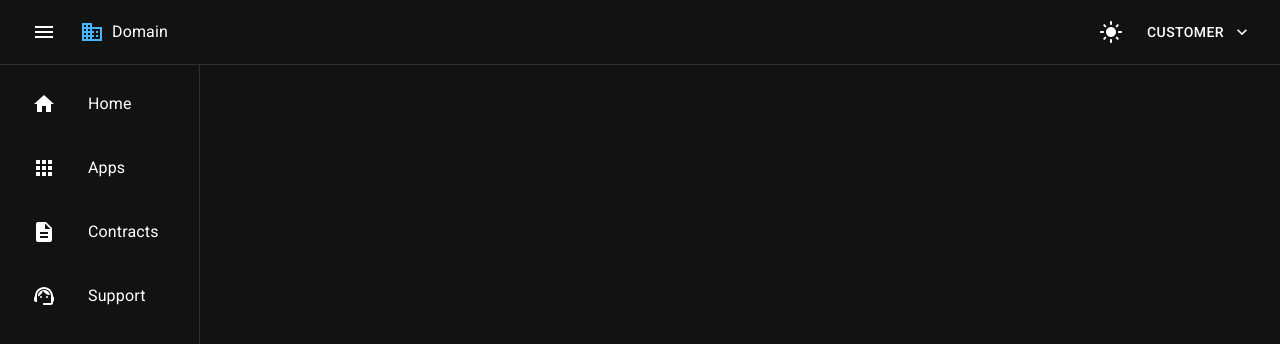
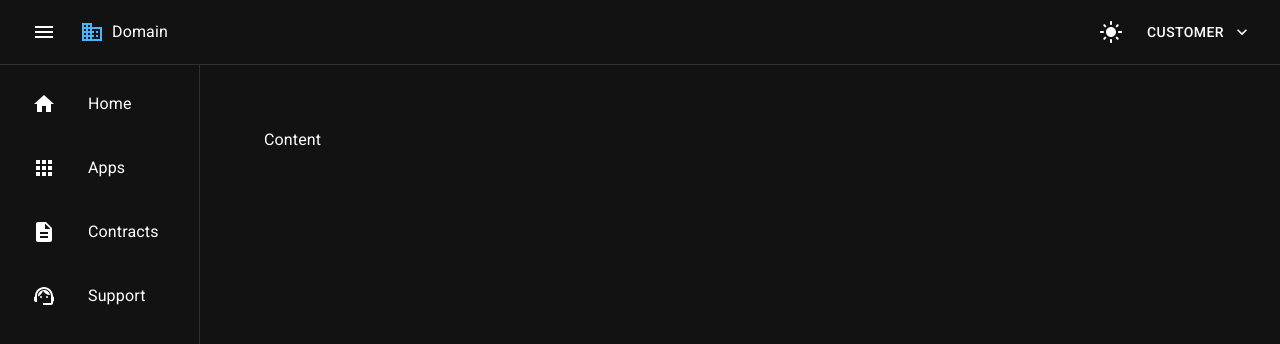
Before and after one commit to L4snico/front-tests, a React (Vite) app in the folder customer_central/client/: page /panel/home in a window 1280 px wide. Shown: the top 344 px of the page. Built offline with nearby package versions, Linux system fonts and the light colour scheme.

Commit message:
creating content of home page

```diff
--- /dev/null
+++ b/customer_central/client/src/page/panel/home/content.tsx
@@ -0,0 +1,17 @@
+import Component from "@/class/component";
+import { Box, Toolbar } from "@mui/material";
+
+class Content extends Component {
+    element: T.Component<{}> = Content
+
+    static build(props: any): JSX.Element {
+        return <>
+            <Box component={"main"} sx={{ flexGrow: 1, p: 8 }}>
+                <Toolbar />
+                Content
+            </Box>
+        </>
+    }
+}
+
+export default Content
--- a/customer_central/client/src/page/panel/home/index.tsx
+++ b/customer_central/client/src/page/panel/home/index.tsx
@@ -1,6 +1,8 @@
 import Component from "@/class/component";
 import PanelContext from "@/context/panel";
+import { Box } from "@mui/material";
 import React from "react";
+import Content from "./content";
 import SideBar from "./side_bar";
 import TopBar from "./top_bar";
 
@@ -24,8 +26,11 @@ class PanelHomePage extends Component {
 
         return <>
             <PanelContext.Provider value={panel}>
-                <TopBar />
-                <SideBar />
+                <Box sx={{ display: "flex" }}>
+                    <TopBar />
+                    <SideBar />
+                    <Content />
+                </Box>
             </PanelContext.Provider>
         </>
     }
--- a/customer_central/client/src/page/panel/home/side_bar.tsx
+++ b/customer_central/client/src/page/panel/home/side_bar.tsx
@@ -94,7 +94,6 @@ class SideBar extends Component {
         const panel = React.useContext(PanelContext)
 
         return <>
-            <Box sx={{ width: { sm: side_bar_width }, flexShrink: { sm: 0 } }}>
             <CustomDrawer variant="permanent" open={panel.side_bar.open}>
                 <Toolbar />
                 <List>
@@ -104,7 +103,6 @@ class SideBar extends Component {
                     <SideBarItem icon={<SupportAgent />} text="Support" />
                 </List>
             </CustomDrawer>
-            </Box>
         </>
     }
 }
```
Lines whose indentation alone changed are shown as unchanged.
